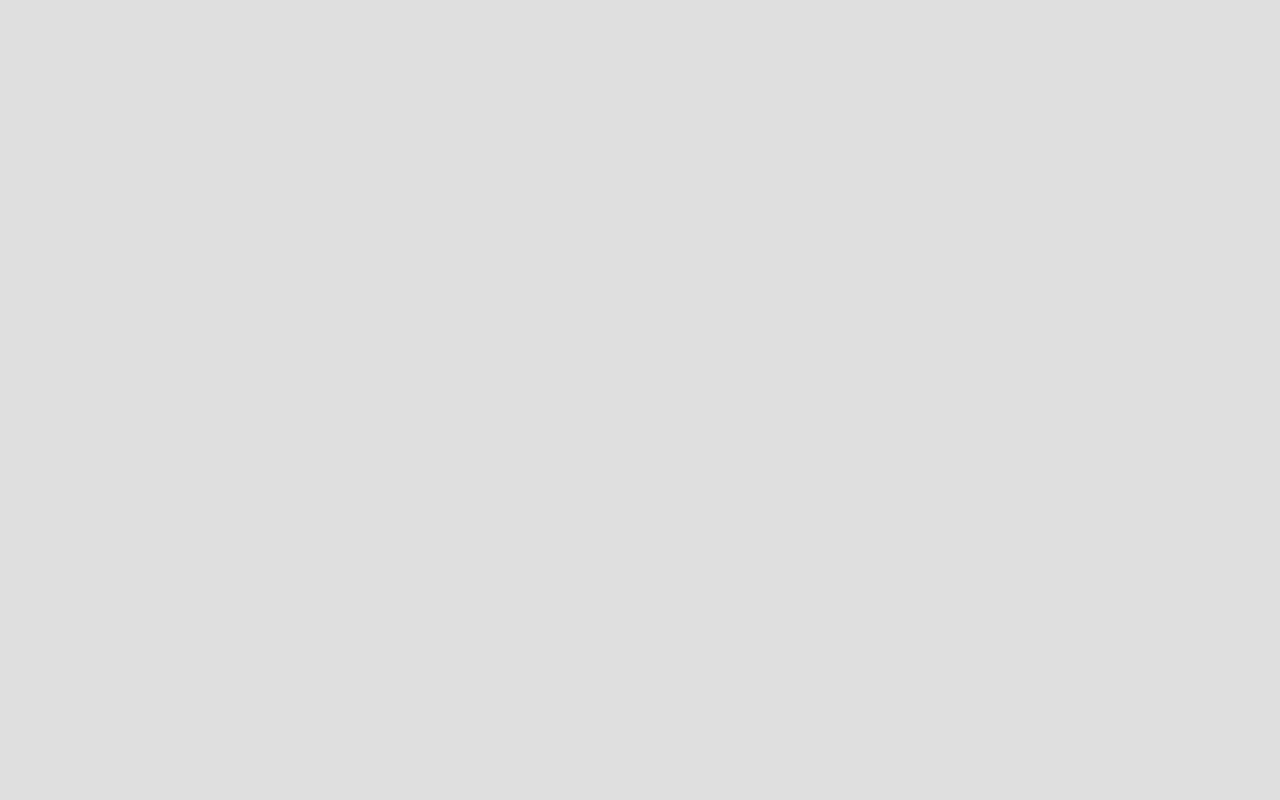
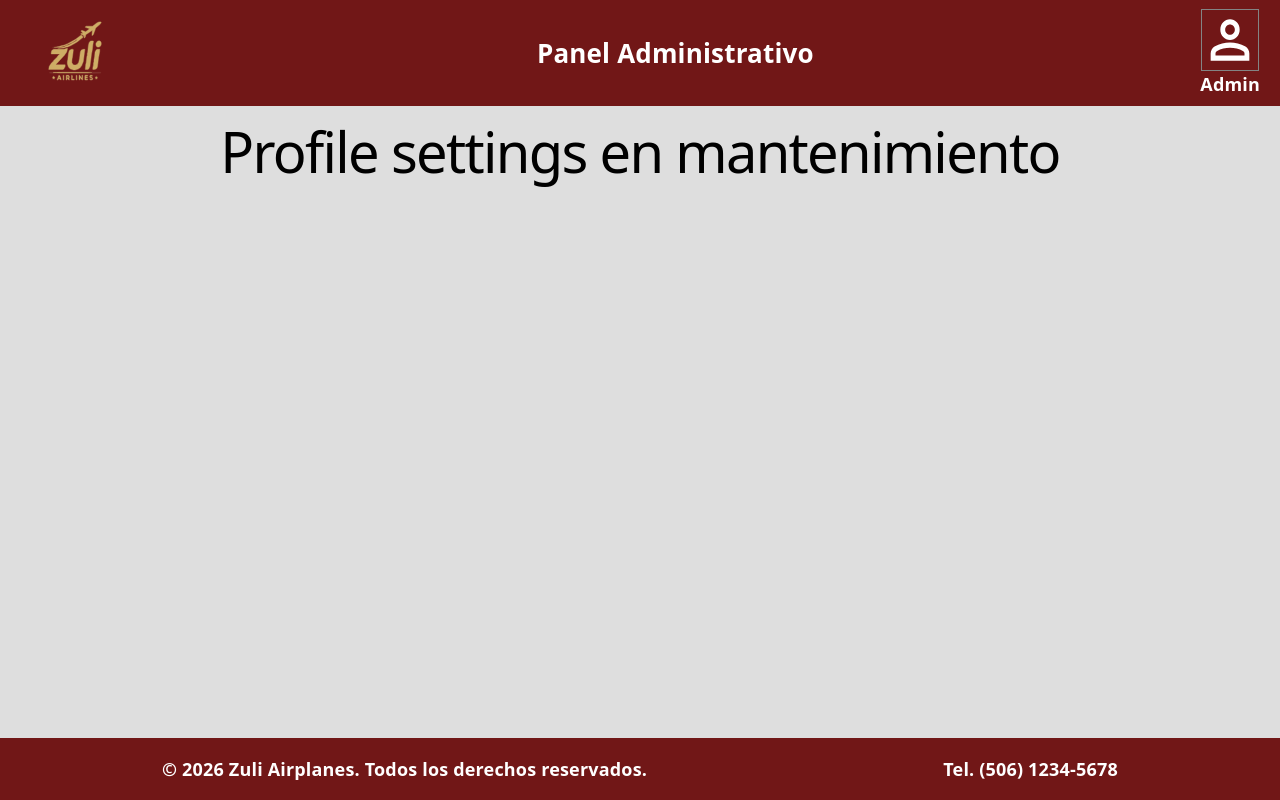
Before and after one commit to leo-calderon26/zuli_airlines, a Vue app in the folder zuli_frontend/: page /profile-settings in a window 1280 px wide. Before the commit this address had no page. Built offline with nearby package versions, Linux system fonts and the light colour scheme.

Commit message:
Se agregaron las vistas de Reportes y Ajustes del Perfil.

```diff
--- a/zuli_frontend/src/components/PublicNavBar.vue
+++ b/zuli_frontend/src/components/PublicNavBar.vue
@@ -5,7 +5,7 @@
             <div class="top-content">
                 Panel Administrativo
             </div>
-            <router-link to="/administrativo" class="admin-link">
+            <router-link to="/profile-settings" class="admin-link">
                 <img src="../assets/person.svg" alt="Admin Icon" class="admin-icon">
                 <span>Admin</span>
             </router-link>
--- /dev/null
+++ b/zuli_frontend/src/views/ProfileSettings.vue
@@ -0,0 +1,35 @@
+<template>
+    <div class="landing-page">
+        <PublicNavBar />
+        <h1 class="message">Profile settings en mantenimiento</h1>
+        <PublicBottomBar />
+    </div>
+</template>
+
+<script>
+import PublicNavBar from '../components/PublicNavBar.vue'
+import PublicBottomBar from '../components/PublicBottomBar.vue'
+
+export default {
+  components: {
+    PublicNavBar,
+    PublicBottomBar
+  }
+}
+</script>
+
+<style scoped>
+    .landing-page {
+        min-height: 100svh;
+        display: flex;
+        flex-direction: column;
+    }
+
+        .landing-page > :last-child {
+            margin-top: auto;
+        }
+
+    .message {
+        color: #000;
+    }
+</style>
--- /dev/null
+++ b/zuli_frontend/src/views/Reports.vue
@@ -0,0 +1,35 @@
+<template>
+    <div class="landing-page">
+        <PublicNavBar />
+        <h1 class="message">Reports en mantenimiento</h1>
+        <PublicBottomBar />
+    </div>
+</template>
+
+<script>
+import PublicNavBar from '../components/PublicNavBar.vue'
+import PublicBottomBar from '../components/PublicBottomBar.vue'
+
+export default {
+  components: {
+    PublicNavBar,
+    PublicBottomBar
+  }
+}
+</script>
+
+<style scoped>
+    .landing-page {
+        min-height: 100svh;
+        display: flex;
+        flex-direction: column;
+    }
+
+        .landing-page > :last-child {
+            margin-top: auto;
+        }
+
+    .message {
+        color: #000;
+    }
+</style>
```
Also changed, not shown: zuli_frontend/router/index.js (+5 -3 lines).
